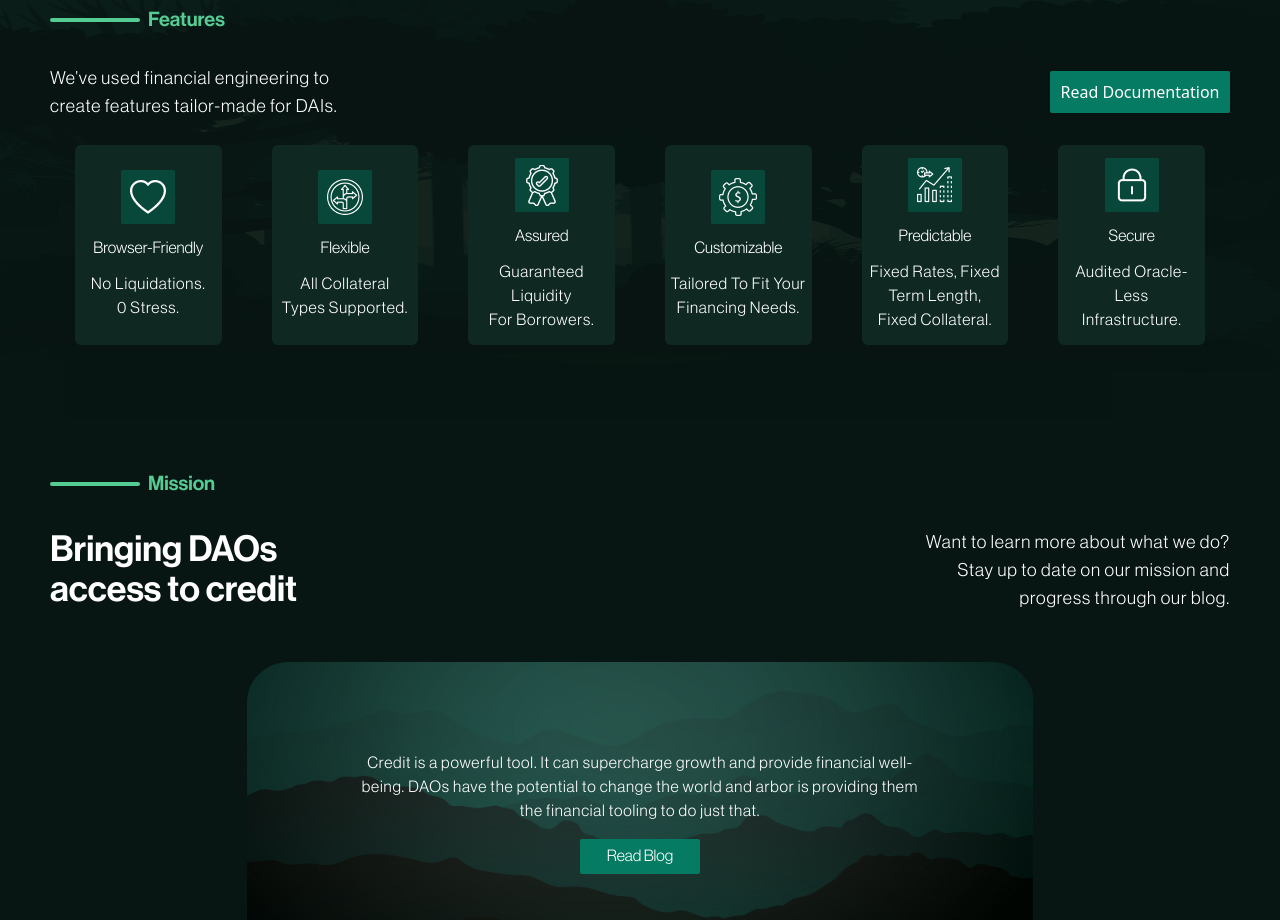
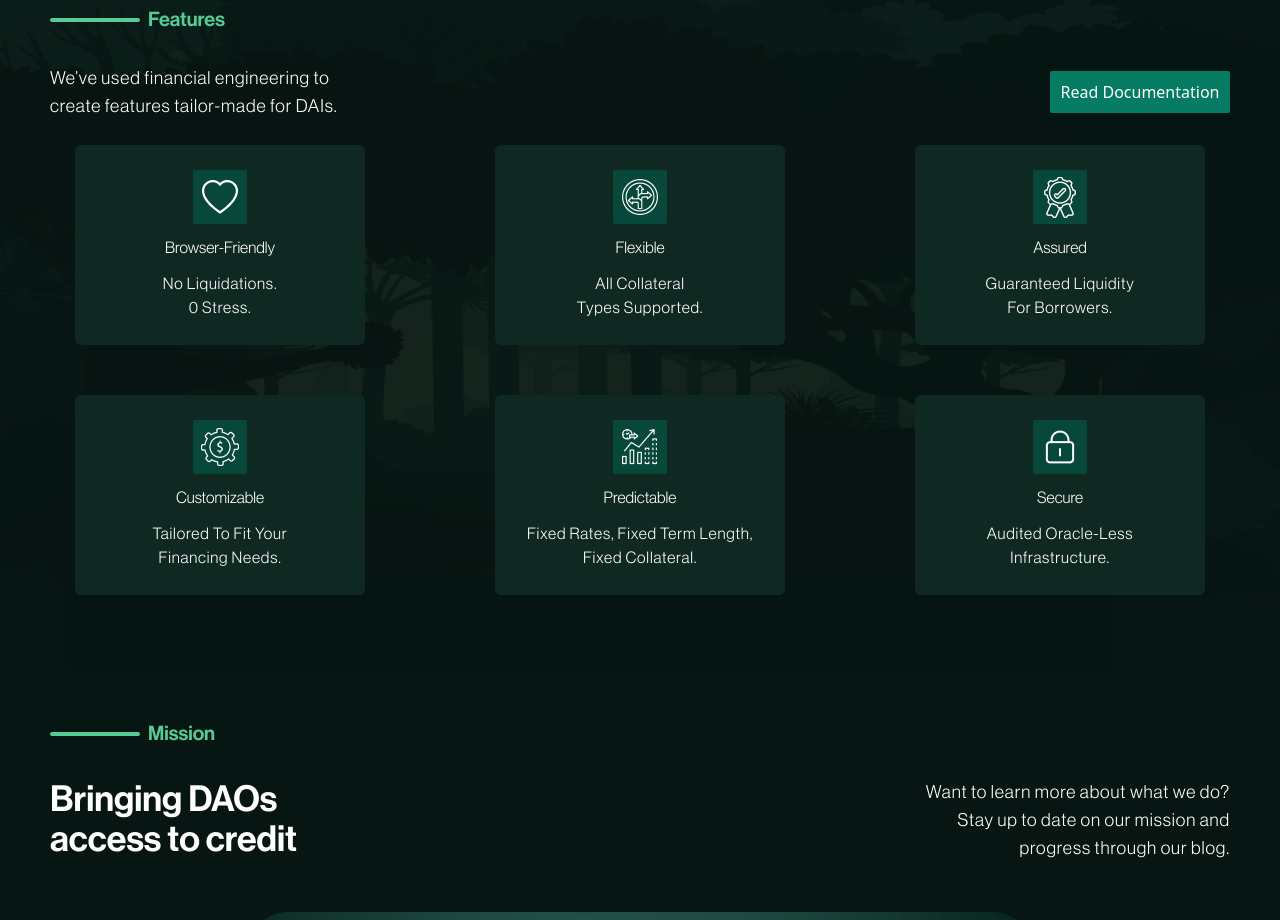
Before and after one commit to JLegacy-AI/arbor-finance-landing-page, a website built with Vite: page index.html in a window 1280 px wide. Shown: the part 1480-2400 px from the top of the page. Built offline with nearby package versions, Linux system fonts and the light colour scheme.

Commit message:
Large Screen Update

```diff
--- a/index.html
+++ b/index.html
@@ -92,7 +92,7 @@
         </button>
       </div>
 
-      <div class="flex flex-1 flex-wrap md:flex-nowrap justify-center  lg:justify-between items-center">
+      <div class="flex flex-1 flex-wrap justify-center  lg:justify-between items-center">
 
         <div class="w-[290px] h-[200px] bg-primary-color-2 flex justify-center items-center flex-col space-y-3 rounded-md m-[25px] p-[5px]">
           <img src="./assets/images/icon-1.png">
```
